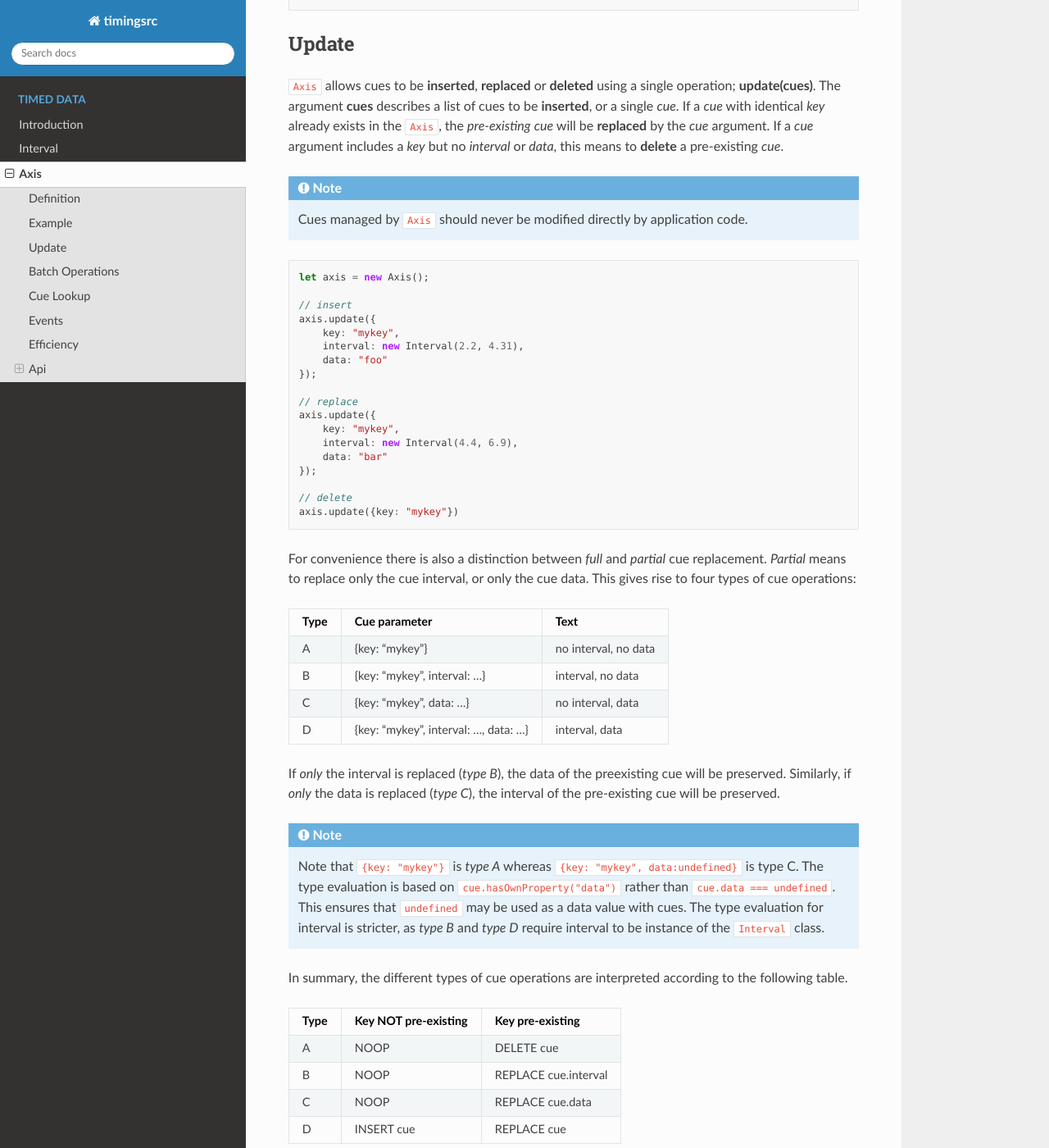
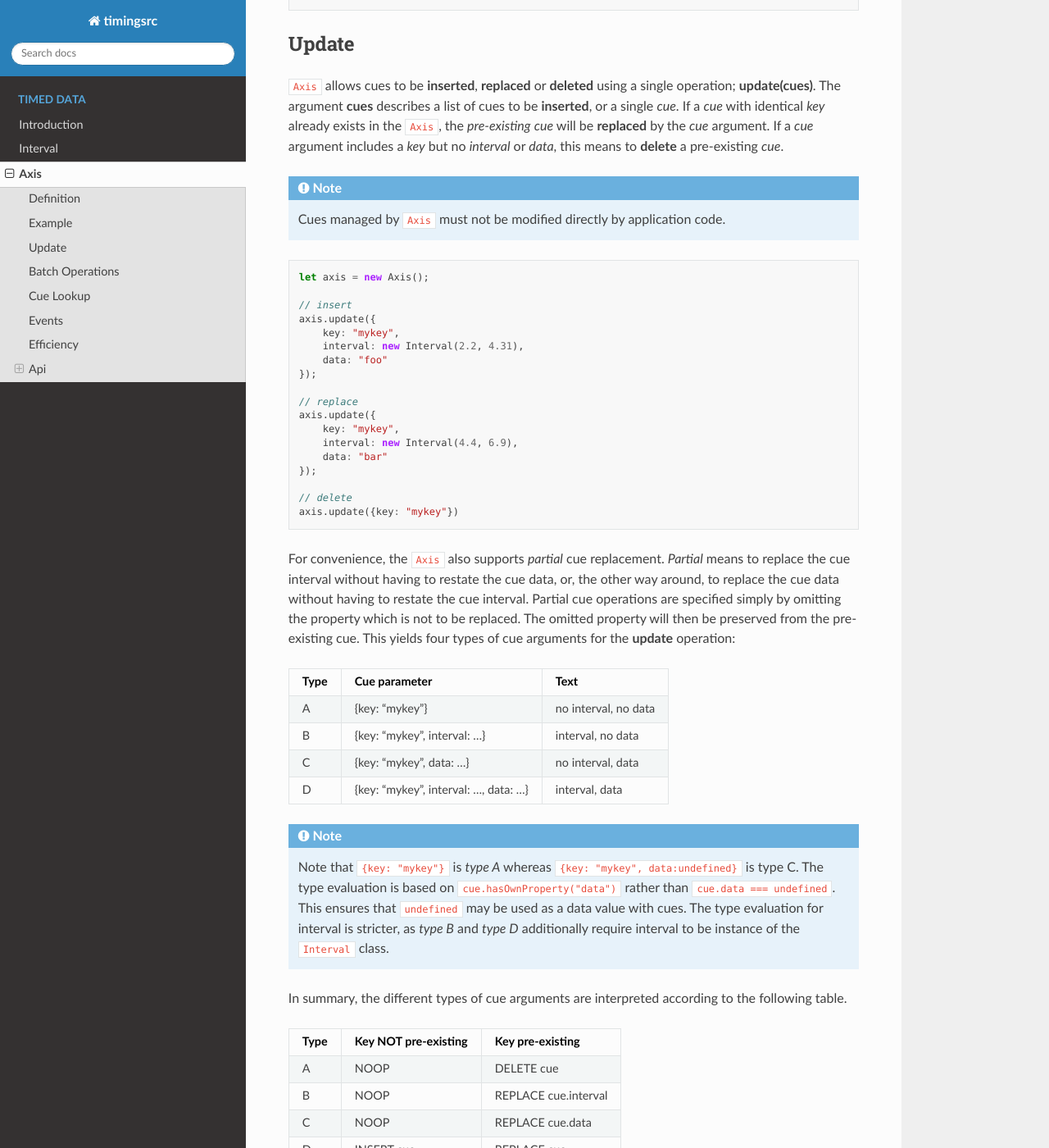
Before and after one commit to ingararntzen/timingdocs, a Sphinx documentation site: the page built from docs/source/timeddata/axis.rst, in a window 1280 px wide and 1400 px high, scrolled down 1327 px. Shown: the whole window at 82% size. Built offline with Sphinx 7.4.7 and the Read the Docs theme 2.0.0, drawn with Linux system fonts in a browser that asks for light colours.

Commit message:
fixing in axis

```diff
--- a/docs/source/timeddata/axis.rst
+++ b/docs/source/timeddata/axis.rst
@@ -92,7 +92,7 @@ or *data*, this means to **delete** a pre-existing *cue*.
 
 ..  note::
 
-    Cues managed by ``Axis`` should never be modified directly by application code.
+    Cues managed by ``Axis`` must not be modified directly by application code.
 
 
 ..  code-block:: javascript
@@ -117,9 +117,13 @@ or *data*, this means to **delete** a pre-existing *cue*.
     axis.update({key: "mykey"})
 
 
-For convenience there is also a distinction between *full* and *partial*
-cue replacement. *Partial* means to replace only the cue interval, or
-only the cue data. This gives rise to four types of cue operations:
+For convenience, the ``Axis`` also supports *partial* cue replacement.
+*Partial* means to replace the cue interval without having to restate the cue
+data, or, the other way around, to replace the cue data without having to
+restate the cue interval. Partial cue operations are specified simply by
+omitting the property which is not to be replaced. The omitted property will
+then be preserved from the pre-existing cue. This yields four types of cue
+arguments for the **update** operation:
 
 =====  ========================================  ====================
 Type   Cue parameter                             Text
@@ -130,10 +134,6 @@ C      {key: "mykey", data: ...}                 no interval, data
 D      {key: "mykey", interval: ..., data: ...}  interval, data
 =====  ========================================  ====================
 
-If *only* the interval is replaced (*type B*), the data of the preexisting
-cue will be preserved. Similarly, if *only* the data is replaced (*type
-C*), the interval of the pre-existing cue will be preserved.
-
 ..  note::
 
     Note that ``{key: "mykey"}`` is *type A* whereas ``{key: "mykey",
@@ -141,11 +141,11 @@ C*), the interval of the pre-existing cue will be preserved.
     ``cue.hasOwnProperty("data")`` rather than ``cue.data ===
     undefined``. This ensures that ``undefined`` may be used as a data
     value with cues. The type evaluation for interval is stricter,
-    as *type B* and *type D* require interval to be instance of the
+    as *type B* and *type D* additionally require interval to be instance of the
     ``Interval`` class.
 
-In summary, the different types of cue operations are interpreted
-according to the following table.
+In summary, the different types of cue arguments are interpreted according to the
+following table.
 
 =====  ====================  ==============================
 Type   Key NOT pre-existing  Key pre-existing
@@ -155,9 +155,6 @@ B      NOOP                  REPLACE cue.interval
 C      NOOP                  REPLACE cue.data
 D      INSERT cue            REPLACE cue
 =====  ====================  ==============================
-
-
-
 
 
 .. _axis-batch:
```
